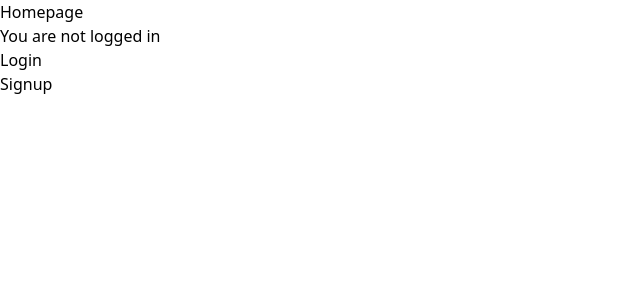
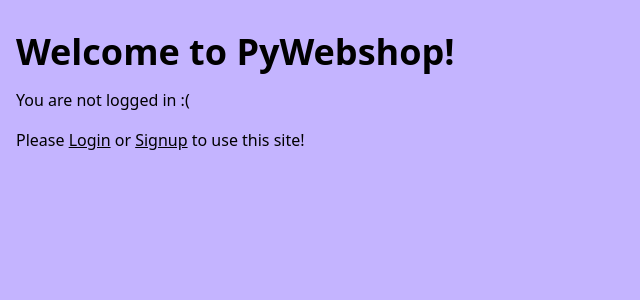
Before and after one commit to JaL11/pywebshop25, a Django app: page /home/ in a window 1280 px wide. Shown: the top 300 px of the page, without its empty margins (0-640 px from the left). Run offline with Django 5.2, Linux system fonts and the light colour scheme; style sheets or scripts are compiled from the project's sources; some libraries are stand-ins or nearby versions.

Commit message:
started styling loginpage, profile page

```diff
--- a/package.json
+++ b/package.json
@@ -4,6 +4,7 @@
     "tailwindcss": "^4.1.11"
   },
   "scripts": {
-    "tailwind:watch": "npx @tailwindcss/cli -i ./static/css/base.css -o ./static/dist/base.css --watch"
+    "tailwind:watch": "npx @tailwindcss/cli -i ./static/css/base.css -o ./static/dist/base.css --watch",
+    "tailwind:compile": "npx @tailwindcss/cli -i ./static/css/base.css -o ./static/dist/base.css"
   }
 }
--- a/templates/home.html
+++ b/templates/home.html
@@ -2,7 +2,7 @@
 {% load static %}
 
 {% block css %}
-  <link rel="stylesheet" type="text/css" href="{% static 'css/home_style.css' %}" />
+  <link rel="stylesheet" href="{% static 'dist/base.css' %}" />
 {% endblock %}
 
 {% block title %}
@@ -12,42 +12,48 @@
 {% block content %}
   {% if user.is_authenticated %}
     {% block logged_in_content %}
+      <div class="min-h-screen flex flex-col items-center bg-violet-300 space-y-4 px-4 py-8">
+        <div class="flex items-center space-x-4">
           <form method="get" action="{% url 'artikel-suche' %}">
-        <input type="text" name="q" placeholder="Artikel suchen..." required />
-        <button type="submit">Suchen</button>
+            <input type="text" name="q" class="placeholder:text-gray-500 placeholder:italic border-b" placeholder="Artikel suchen..." required />
+            <button type="submit" class="underline hover:text-violet-100">Suchen</button>
           </form>
-      <H1>Homepage</H1>
-      <p>Hi {{ user.username }}!</p>
-      <p>Your role is: {{ user.get_type_display }}</p>
+          <form class="pl-45" method="post" action="{% url 'logout' %}">
+            {% csrf_token %}
+            <button class="rounded-full border-0 bg-violet-50 px-4 py-2 text-sm font-semibold text-violet-700 hover:bg-violet-100 dark:bg-violet-600 dark:text-violet-100 dark:hover:bg-violet-500" type="submit">logout</button>
+          </form>
+          {% if user.profile_picture %}
+            <img src="{{ user.profile_picture.url }}" alt="Profilbild" class="w-[50px] h-[50px] rounded-full object-cover border-2 border-violet-500" />
+          {% endif %}
+        </div>
 
+        <h1 class="font-bold text-5xl mt-10">Profile</h1>
+        <p class="pt-10">Hi {{ user.username }}!</p>
+        {% comment %} <p>Your role is: {{ user.get_type_display }}</p> {% endcomment %}
 
         {% if user.profile_picture %}
           <img src="{{ user.profile_picture.url }}" alt="Profilbild" style="width: 150px; height: 150px; border-radius: 50%;" />
         {% else %}
-        <p>No profile picture uploaded.</p>
+          <p class="italic">No profile picture uploaded.</p>
         {% endif %}
-
 
         <form method="post" action="{% url 'upload_profile_picture' %}" enctype="multipart/form-data">
           {% csrf_token %}
-        <label for="profile_picture">Upload Profile Picture:</label>
-        <input type="file" name="profile_picture" id="profile_picture" accept="image/*" required />
-        <button type="submit">Upload</button>
+          <label for="file">Upload Profile Picture:</label>
+          <input type="file" name="profile_picture" id="file" accept="image/*" class="file:rounded-full file:border-0 file:bg-violet-50 file:px-4 file:py-2 file:text-sm file:font-semibold file:text-violet-700 hover:file:bg-violet-100 dark:file:bg-violet-600 dark:file:text-violet-100 dark:hover:file:bg-violet-500" required />
+          <button class="rounded-full border-0 bg-violet-50 px-4 py-2 text-sm font-semibold text-violet-700 hover:bg-violet-100 dark:bg-violet-600 dark:text-violet-100 dark:hover:bg-violet-500" type="submit">Upload</button>
         </form>
-
-      <form method="post" action="{% url 'logout' %}">
-        {% csrf_token %}
-        <button type="submit">logout</button>
-      </form>
+      </div>
     {% endblock %}
   {% else %}
     {% block not_logged_in_content %}
-      <H1>Homepage</H1>
-      <p>You are not logged in</p>
+    <div class="min-h-screen bg-violet-300 space-y-4 px-4 py-8">
+      <H1 class="font-bold text-4xl">Welcome to PyWebshop!</H1>
+      <p>You are not logged in :(</p>
       <p>
-        <a href="{% url 'login' %}">Login</a>
+        Please <a class="underline hover:text-violet-500 active:text-violet-900" href="{% url 'login' %}">Login</a> or <a class="underline hover:text-violet-500 active:text-violet-900" href="{% url 'signup' %}">Signup</a> to use this site!
       </p>
-      <a href="{% url 'signup' %}">Signup</a>
+    </div>
     {% endblock %}
   {% endif %}
 {% endblock %}
--- a/webshop/settings.py
+++ b/webshop/settings.py
@@ -39,6 +39,8 @@ INSTALLED_APPS = [
     'django.contrib.staticfiles',
     'Useradmin.apps.UseradminConfig',
     'store',
+    "crispy_forms",
+    "crispy_tailwind",
 ]
 
 MIDDLEWARE = [
@@ -131,3 +133,6 @@ MEDIA_URL = '/media/'
 MEDIA_ROOT = BASE_DIR / 'media'
 
 AUTH_USER_MODEL = 'Useradmin.MyUser'
+
+CRISPY_ALLOWED_TEMPLATE_PACKS = ["tailwind"]
+CRISPY_TEMPLATE_PACK = "tailwind"
```
Also changed, not shown: Useradmin/forms.py (+28 -2 lines), templates/registration/login.html (+15 -4 lines), templates/store/artikel_suche.html (+9 -1 lines), Useradmin/migrations/0001_initial.py, Useradmin/migrations/0002_myuser_profile_picture_myuser_type.py (deleted), store/migrations/0001_initial.py, store/migrations/0002_artist_bio_artist_country.py (deleted). Lines whose indentation alone changed are shown as unchanged.
